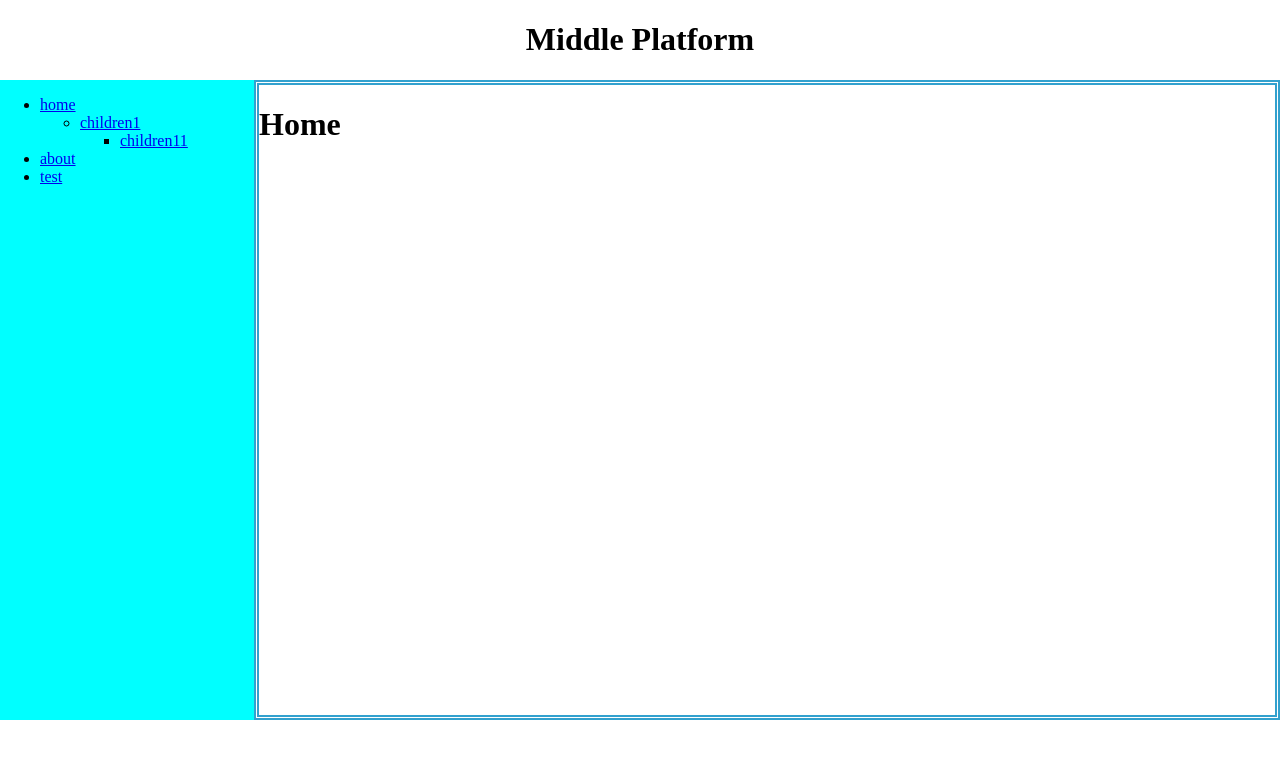
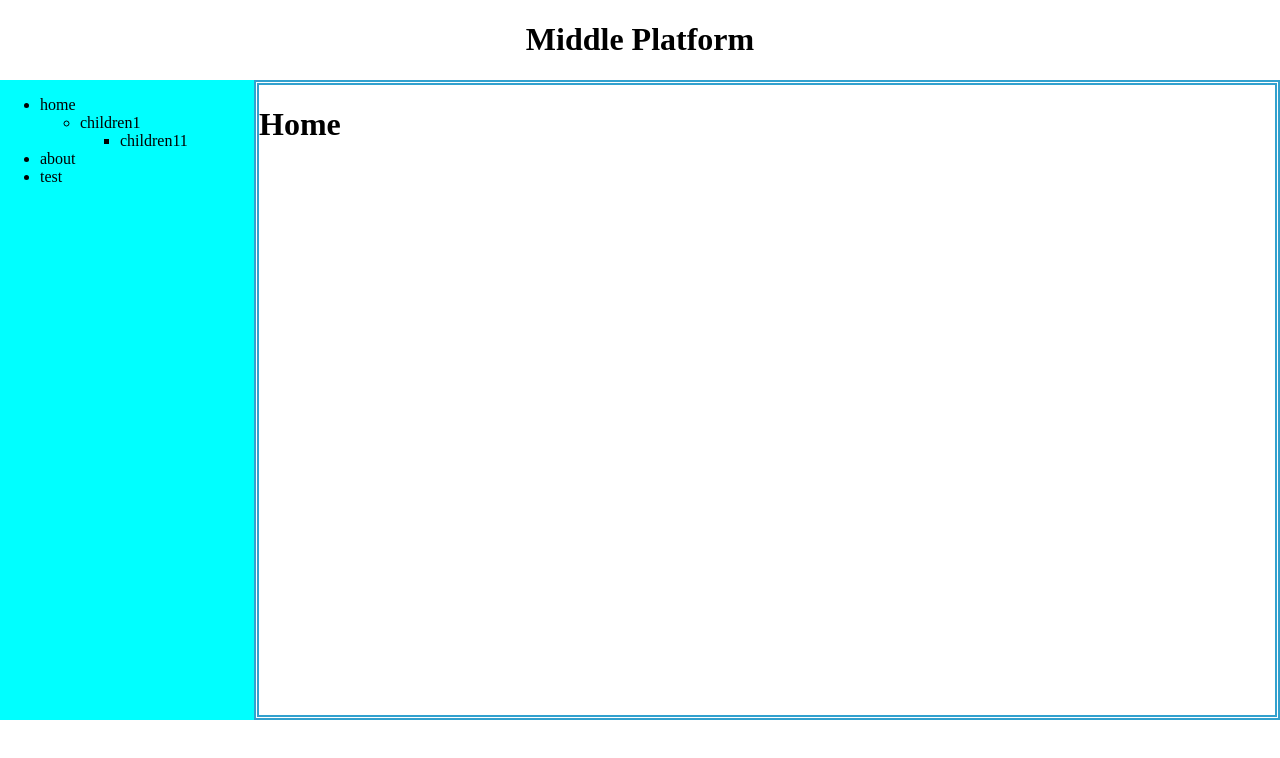
Before and after one commit to Andy201512/middle-platform, a Vue app: page /home in a window 1280 px wide. Shown: the top 758 px of the page. Built offline with nearby package versions, Linux system fonts and the light colour scheme.

Commit message:
改用tsx编写侧边栏，以使用router-link标签，移除esbuild-windows-64依赖

```diff
--- a/package.json
+++ b/package.json
@@ -8,7 +8,6 @@
     "preview": "vite preview"
   },
   "dependencies": {
-    "esbuild-windows-64": "^0.14.34",
     "vue": "^3.2.25",
     "vue-router": "^4.0.14",
     "vuex": "^4.0.2"
@@ -16,6 +15,7 @@
   "devDependencies": {
     "@types/node": "^17.0.23",
     "@vitejs/plugin-vue": "^2.3.0",
+    "@vitejs/plugin-vue-jsx": "^1.3.9",
     "typescript": "^4.5.4",
     "vite": "^2.9.0",
     "vue-tsc": "^0.29.8"
--- a/src/views/Sidebar.vue
+++ b/src/views/Sidebar.vue
@@ -1,4 +1,4 @@
-<script lang="ts">
+<script lang="tsx">
 import { routes } from '@/router'
 import { defineComponent, h, VNode } from 'vue'
 
@@ -8,13 +8,22 @@ export default defineComponent({
   },
   render(ctx: any) {
     function renderTree(tree: any[]):VNode {
-      return h('ul', tree.map((node: any) => {
-          if(node.children){
-              return h('li', {}, [h('a', {href: node.path}, node.name), renderTree(node.children)])
-          }else{
-              return h('li', h('a', {href: node.path}, node.name))
-          }
-      }))
+      return  <ul>
+                {
+                  tree.map((node: any) => {
+                    if(node.children){
+                        return  <li>
+                                  <router-link to={ node.path }>{ node.name }</router-link>
+                                  { renderTree(node.children) }
+                                </li>
+                    }else{
+                        return  <li>
+                                  <router-link to={ node.path }>{ node.name }</router-link>
+                                </li>
+                    }
+                  })
+                }
+              </ul>
   }
     return renderTree(routes.filter((item:any) => item.path != '/'))
   }
--- a/vite.config.ts
+++ b/vite.config.ts
@@ -1,10 +1,11 @@
 import { defineConfig } from 'vite'
 import vue from '@vitejs/plugin-vue'
+import vueJsx from '@vitejs/plugin-vue-jsx'
 import { resolve } from 'path'
 
 // https://vitejs.dev/config/
 export default defineConfig({
-  plugins: [vue()],
+  plugins: [vue(), vueJsx()],
   base: './',
   build: {
     outDir: 'docs'
```
Also changed, not shown: 2 other files (tests, documents, lock files or other folders).
